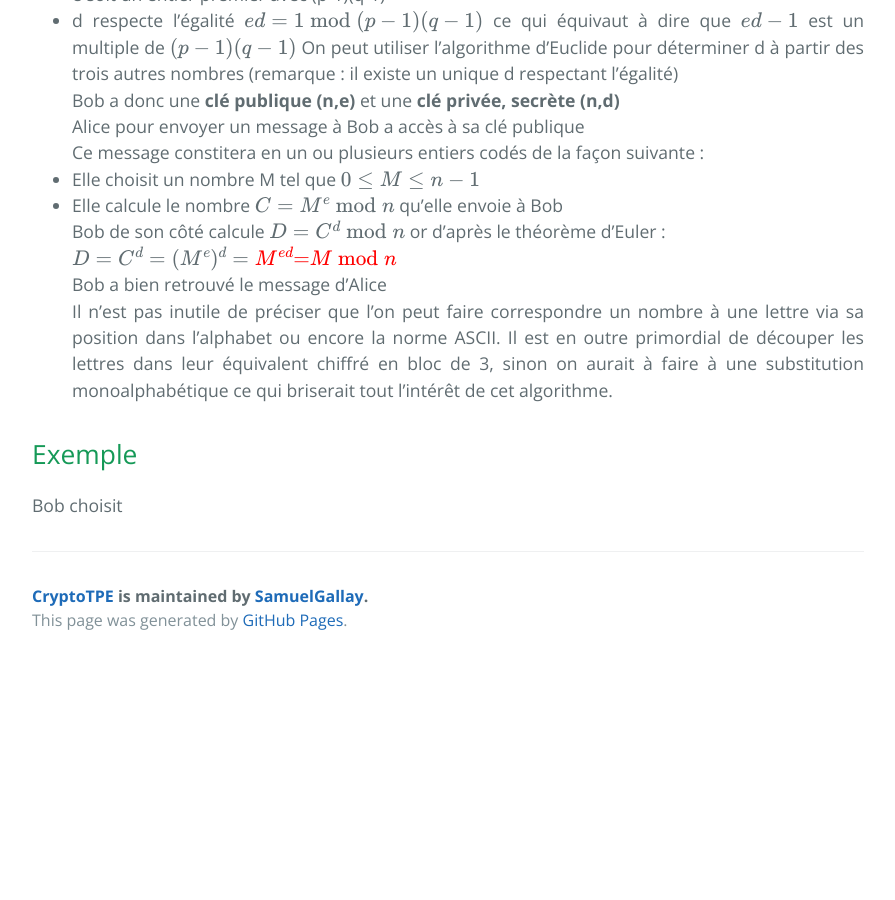
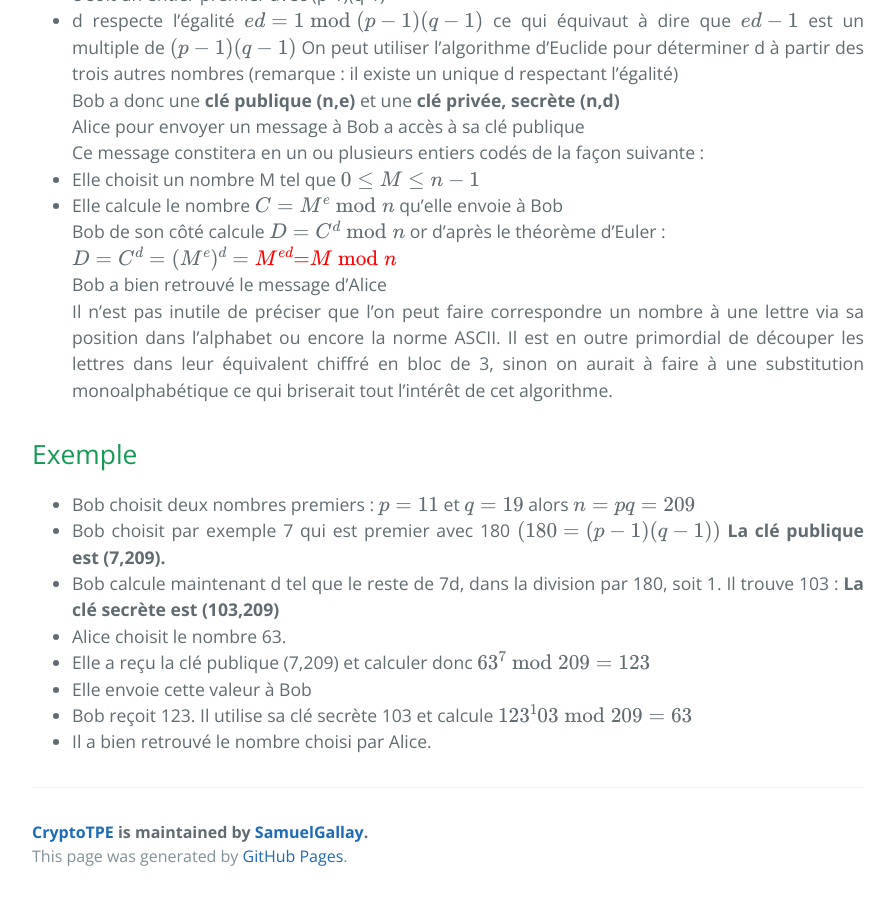
Before and after one commit to SamuelGallay/CryptoTPE, a Jekyll site: the page built from pages/4_Internet/3_rsa.md, in a window 1280 px wide and 900 px high, scrolled down 879 px. Shown: the whole window, without its empty margins (192-1087 px from the left). Built offline with Jekyll 4.4.1, drawn with Linux system fonts in a browser that asks for light colours; our own code applies the rules of GitHub Pages for plain Markdown files; formulas are drawn with MathJax 3; before the commit the page ends 1543 px from its top, so only the background shows below that.

Commit message:
Update 3_rsa.md

```diff
--- a/pages/4_Internet/3_rsa.md
+++ b/pages/4_Internet/3_rsa.md
@@ -32,4 +32,14 @@ Il n'est pas inutile de préciser que l'on peut faire correspondre un nombre à
 
 ## Exemple
 
-Bob choisit
+* Bob choisit deux nombres premiers :
+$$ p = 11 $$ et $$ q = 19 $$ alors $$n = pq = 209 $$
+* Bob choisit par exemple 7 qui est premier avec 180 $$ (180 = (p-1)(q-1)) $$
+**La clé publique est (7,209).**
+* Bob calcule maintenant d tel que le reste de 7d, dans la division par 180, soit 1.
+Il trouve 103 : **La clé secrète est (103,209)**
+* Alice choisit le nombre 63.
+* Elle a reçu la clé publique (7,209) et calculer donc $$ 63^7 \bmod 209 = 123 $$
+* Elle envoie cette valeur à Bob
+* Bob reçoit 123. Il utilise sa clé secrète 103 et calcule $$ 123^103 \bmod 209 = 63 $$
+* Il a bien retrouvé le nombre choisi par Alice.
```
